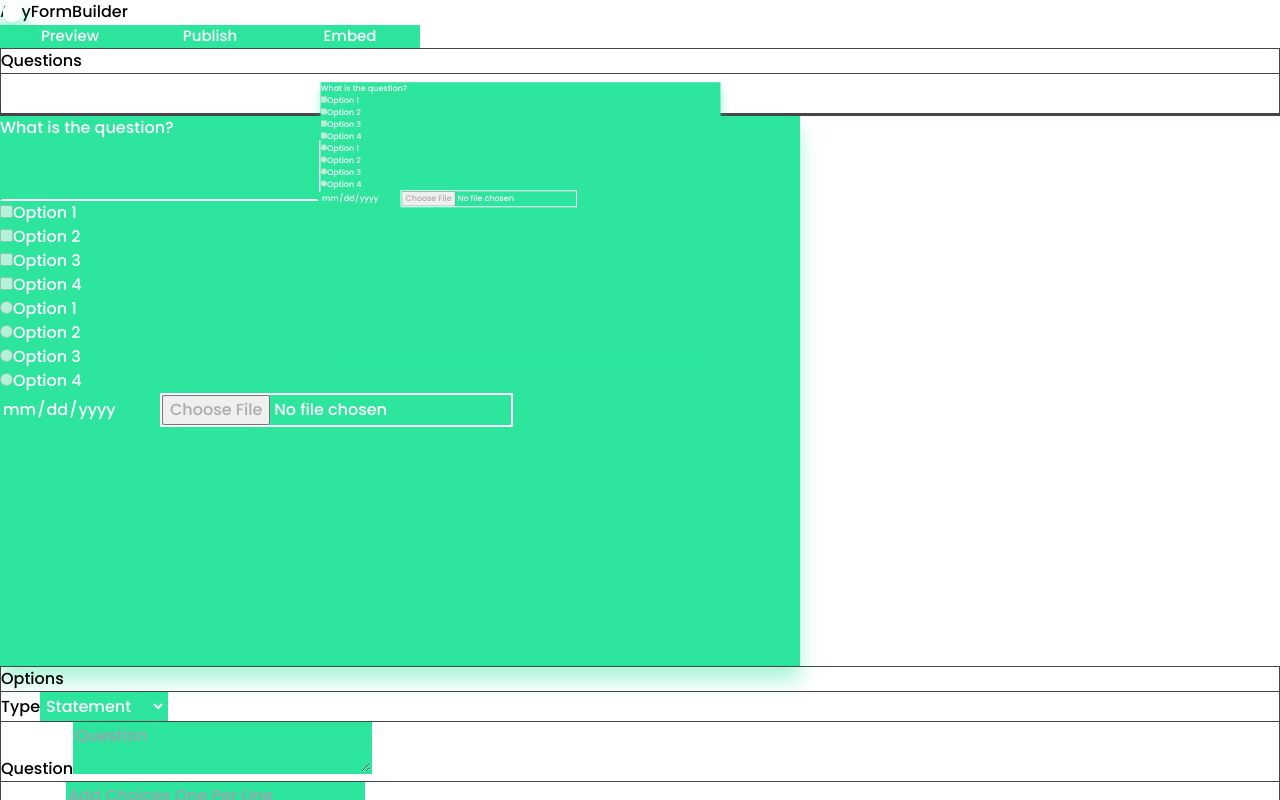
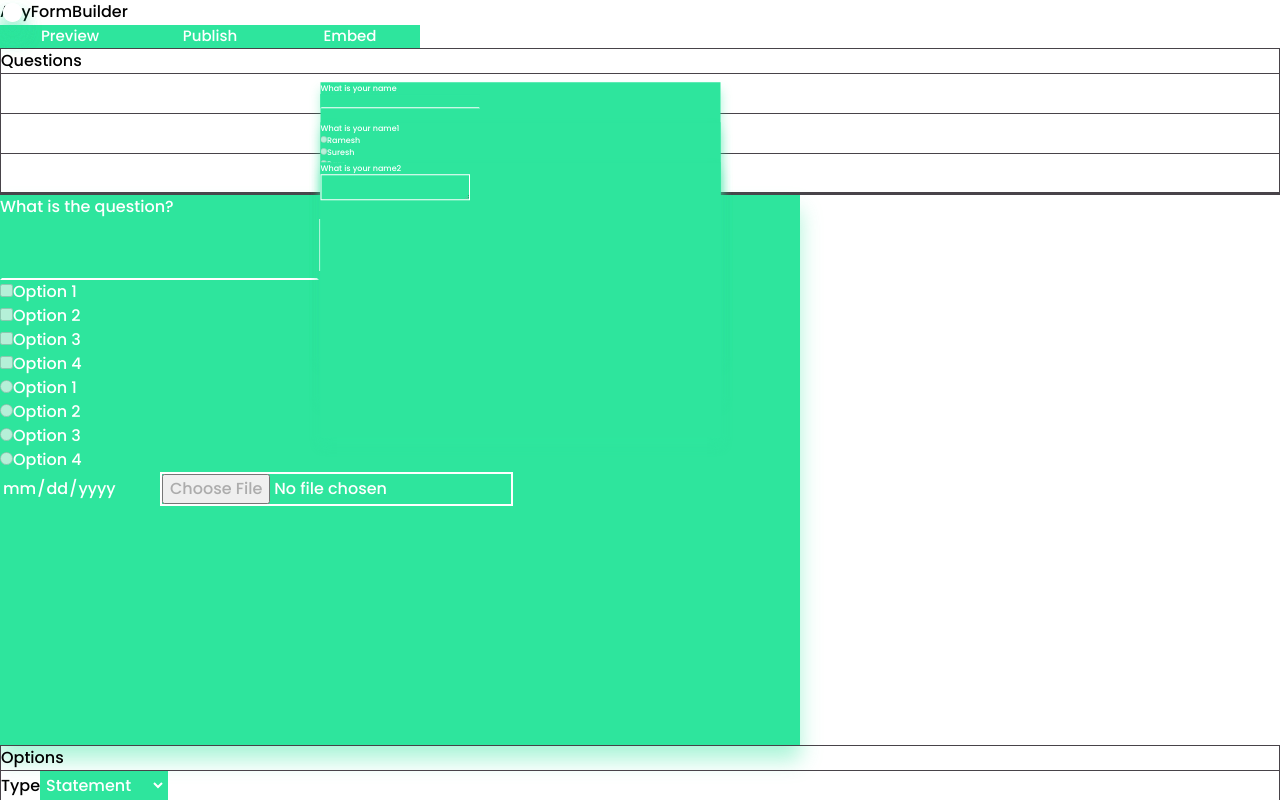
Before and after one commit to barath121/AnyFormBuilder, a Vue app in the folder Client/: page / in a window 1280 px wide. Shown: the top 800 px of the page. Built offline with nearby package versions, Linux system fonts and the light colour scheme.

Commit message:
Converted Form Page List to render from object

```diff
--- a/Client/src/components/Formbuilder/FormPageList.vue
+++ b/Client/src/components/Formbuilder/FormPageList.vue
@@ -1,10 +1,4 @@
 <template>
-  <div class="flex flex-col">
-    <div class="flex text-center justify-between p-2 borderBottom">
-      <h1>Questions</h1>
-      <i class="fa-regular fa-square-plus fa-2x"></i>
-    </div>
-    <div class="flex flex-col overflow-y-auto colorWhite">
   <a href="#">
     <div class="flex flex-row borderBottom">
       <div class="flex flex-row">
@@ -13,55 +7,32 @@
             <div
               class="flex flex-col h-full rounded justify-center items-center"
             >
-                  <h1 class="">What is the question?</h1>
-                  <input hidden class="w-3/5 questionInput" disabled />
+              <h1 class="">{{page.question}}</h1>
+              <input  class="w-3/5 questionInput" disabled v-if="page.pageType=='Small Text'"/>
               <textarea
                 disabled
-                    hidden
                 class="w-3/5 questionTextinput rounded resize-none"
+                v-else-if="page.pageType=='Large Text'"
               ></textarea>
-                  <div class="flex flex-col overflow-y-auto hidescroll hidden">
-                    <div>
-                      <input disabled id="cb1" type="checkbox" />
-                      <label for="cb1">Option 1</label>
-                    </div>
-                    <div>
-                      <input disabled id="cb2" type="checkbox" />
-                      <label for="cb2">Option 2</label>
-                    </div>
-                    <div>
-                      <input disabled id="cb3" type="checkbox" />
-                      <label for="cb3">Option 3</label>
-                    </div>
-                    <div>
-                      <input disabled id="cb4" type="checkbox" />
-                      <label for="cb4">Option 4</label>
+              <div class="flex flex-col overflow-y-auto hidescroll"  v-else-if="page.pageType=='Check Box'">
+                <div v-for="(choice,index) in page.choices" :key="choice+index">
+                  <input disabled type="checkbox" />
+                  <label>{{choice}}</label>
                 </div>
               </div>
-                  <div class="flex flex-col overflow-y-auto hidescroll hidden">
-                    <div>
+              <div class="flex flex-col overflow-y-auto hidescroll"  v-else-if="page.pageType=='Radio Button'">
+                <div v-for="(choice,index) in page.choices" :key="choice+index">
                   <input disabled id="rb1" type="radio" name="radiogrp" />
-                      <label for="rb1">Option 1</label>
-                    </div>
-                    <div>
-                      <input disabled id="rb2" type="radio" name="radiogrp" />
-                      <label for="rb2">Option 2</label>
-                    </div>
-                    <div>
-                      <input disabled id="rb3" type="radio" name="radiogrp" />
-                      <label for="rb3">Option 3</label>
-                    </div>
-                    <div>
-                      <input disabled id="rb4" type="radio" name="radiogrp" />
-                      <label for="rb4">Option 4</label>
+                  <label for="rb1">{{choice}}</label>
                 </div>
               </div>
-                  <input disabled id="date" type="date" class="hidden" />
+              <input disabled id="date" type="date" v-else-if="page.pageType=='Date'" />
               <input
                 disabled
                 id="file"
                 class="w-3/5 fileinput rounded hidden"
                 type="file"
+                v-else-if="page.pageType=='File'"
               />
             </div>
           </div>
@@ -69,6 +40,9 @@
       </div>
     </div>
   </a>
-    </div>
-  </div>
 </template>
+<script>
+  export default {
+    props: ['page'],
+  }
+</script>
--- a/Client/src/components/Frombuilder.vue
+++ b/Client/src/components/Frombuilder.vue
@@ -3,7 +3,18 @@
     <Navbar />
     <div class="flex flex-row h-full">
       <div class="flex border" id="formPagesListHolder">
-        <Formpagelist />
+        <div class="flex flex-col">
+          <div class="flex text-center justify-between p-2 borderBottom">
+            <h1>Questions</h1>
+            <i class="fa-regular fa-square-plus fa-2x"></i>
+          </div>
+          <div class="flex flex-col overflow-y-auto colorWhite">
+            <div class="" v-for="(page) in pages" :key="page.id" >
+                <Formpagelist  :page="page"/>
+            </div>
+
+          </div>
+        </div>
       </div>
       <div
         class="h-full borderTop colorWhite basis-11/12 overflow-y-scroll snap-y snap-mandatory hidescroll"
@@ -32,44 +43,41 @@ export default {
     Optionsbar,
   },
   props: {
-    label: { required: true, type: String },
-    done: { default: false, type: Boolean },
-    id: { required: true, type: String },
+    page : {
+pageType: { required: true, type: String },
+    question: { default: false, type: String },
+    choices: [{ required: true, type: String }],
+    isRequired : { required: true, type: Boolean },
+    id : {required : true , type : Boolean}
+    }
+
   },
   data() {
     return {
       pages: [
-        [
           {
             pageType: "Small Text",
             question: "What is your name",
             choices: [],
             isRequired: true,
-            _id: {
-              $oid: "622f54f78ecbfeeab3baa37c",
-            },
+            id: 1,
           },
           {
-            pageType: "Check Box",
-            question: "What is your name",
+            pageType: "Radio Button",
+            question: "What is your name1",
             choices: ["Ramesh", "Suresh", "Ram"],
             isRequired: true,
-            _id: {
-              $oid: "622f54f78ecbfeeab3baa37d",
-            },
+            id: 2,
           },
           {
-            pageType: "Small Text",
-            question: "What is your name",
+            pageType: "Large Text",
+            question: "What is your name2",
             choices: [],
             isRequired: false,
             regex: "/123/",
-            _id: {
-              $oid: "622f54f78ecbfeeab3baa37e",
-            },
+            id: 3,
           },
-        ],
-      ],
+        ]
     };
   },
 };
```
Lines whose indentation alone changed are shown as unchanged.
